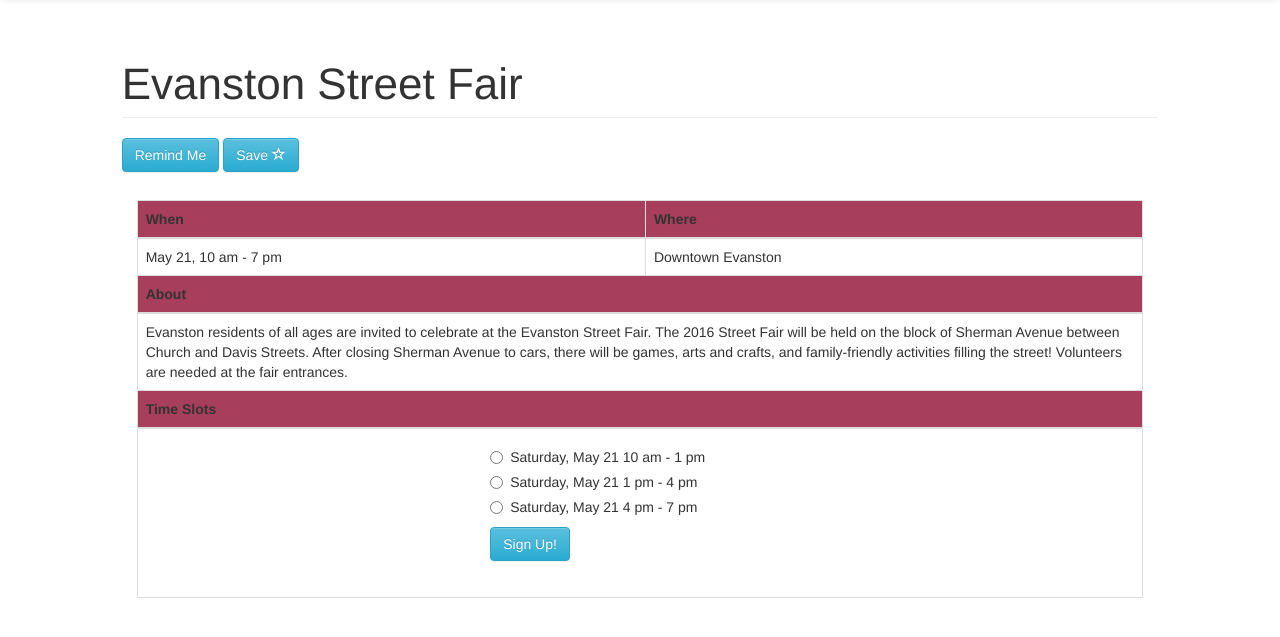
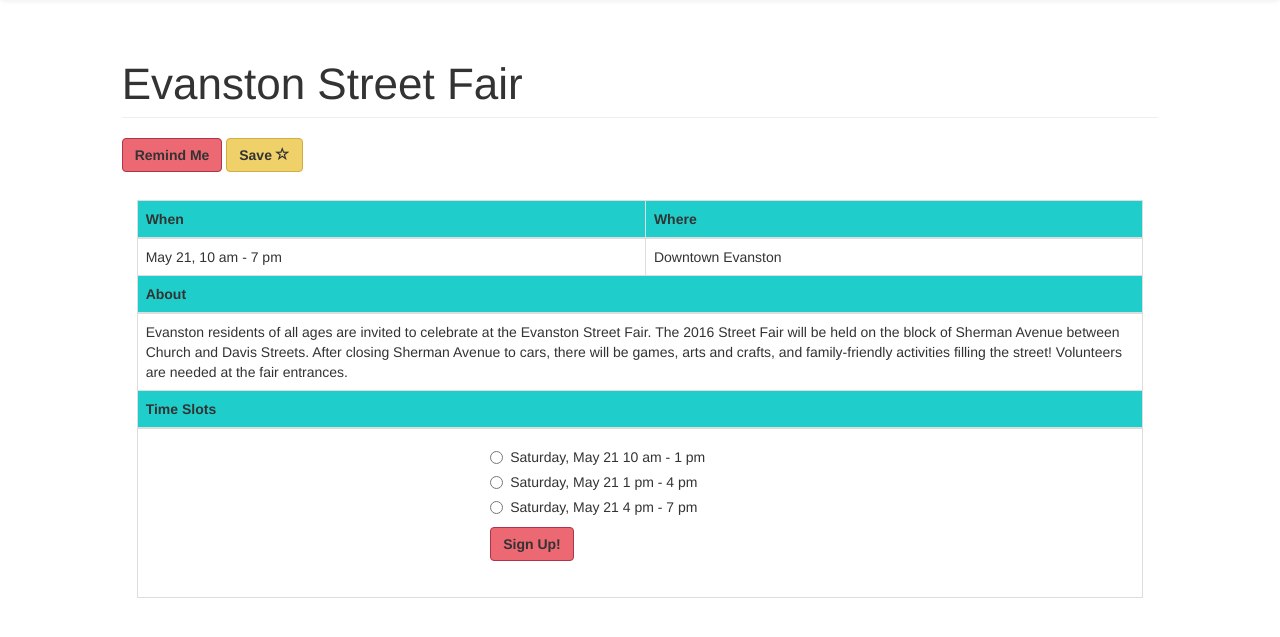
Before and after one commit to kfunch/EECS-330, a PHP site: page /html/event.html in a window 1280 px wide. Shown: the part 52-689 px from the top of the page. Run offline with PHP 8.4, Linux system fonts and the light colour scheme.

Commit message:
Color scheme

```diff
--- a/css/event.css
+++ b/css/event.css
@@ -1,7 +1,3 @@
-.btn-info{
-	margin-bottom: 2em;
-}
-
 .page-header {
 	font-size: 44px;
 }
@@ -9,6 +5,21 @@
 .table-bordered{
 	margin-right: 5em;
 }
+
 thead{
-	background-color: rgb(167,62,92);
+	background-color: #1FCECB;
 }
+
+.btn {
+	margin-bottom: 2em;
+}
+
+#remindMe, #signUp {
+	background-color: #EC6873;
+	border-color: #AD3549;
+}
+
+#save {
+	background-color: #EFD069;
+	border-color: #CFAE42;
+}
--- a/html/event.html
+++ b/html/event.html
@@ -65,8 +65,8 @@ Powder Blue: 31 206 203
   <div class="col-sm-0 col-md-1"></div>
   <div class="col-sm-12 col-md-10">
     <h1 class="page-header">Evanston Street Fair</h1>
-    <button type="button" class="btn btn-info">Remind Me</button>
-    <button type="button" class="btn btn-info">Save <span class="glyphicon glyphicon-star-empty"></span></button>
+    <button type="button" class="btn" id="remindMe"><b>Remind Me</b></button>
+    <button type="button" class="btn" id="save"><b>Save <span class="glyphicon glyphicon-star-empty"></span></b></button>
 <div class="container-fluid">
    <div class="table-responsive">
    <table class="table table-bordered">
@@ -112,7 +112,7 @@ Powder Blue: 31 206 203
            		 <div class="radio">
            			<label><input type="radio" name="optradio">Saturday, May 21 4 pm - 7 pm</label>
            		 </div>
-           		 <button type="button" class="btn btn-info">Sign Up!</button>
+           		 <button type="button" class="btn" id="signUp"><b>Sign Up!</b></button>
               </div>
             <div class="col-sm-0 col-md-4"></div>
           </div>
```
